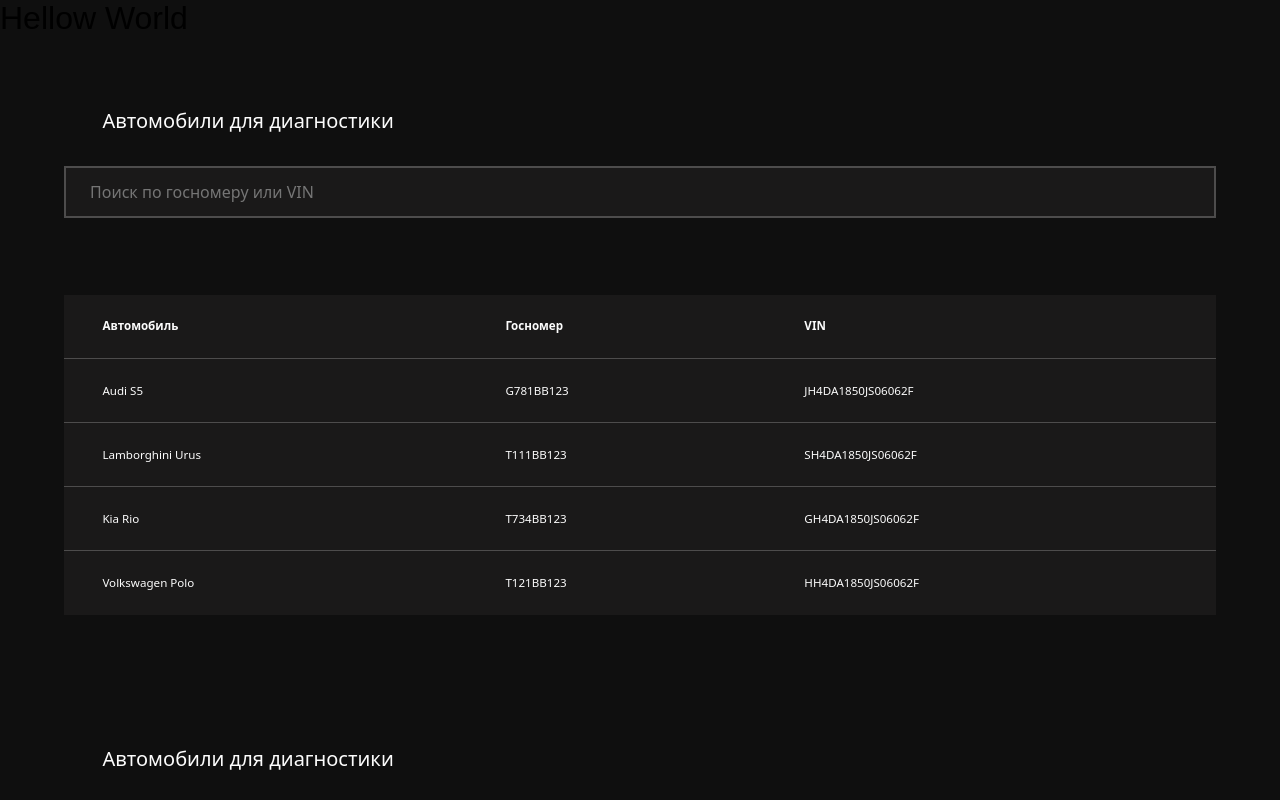
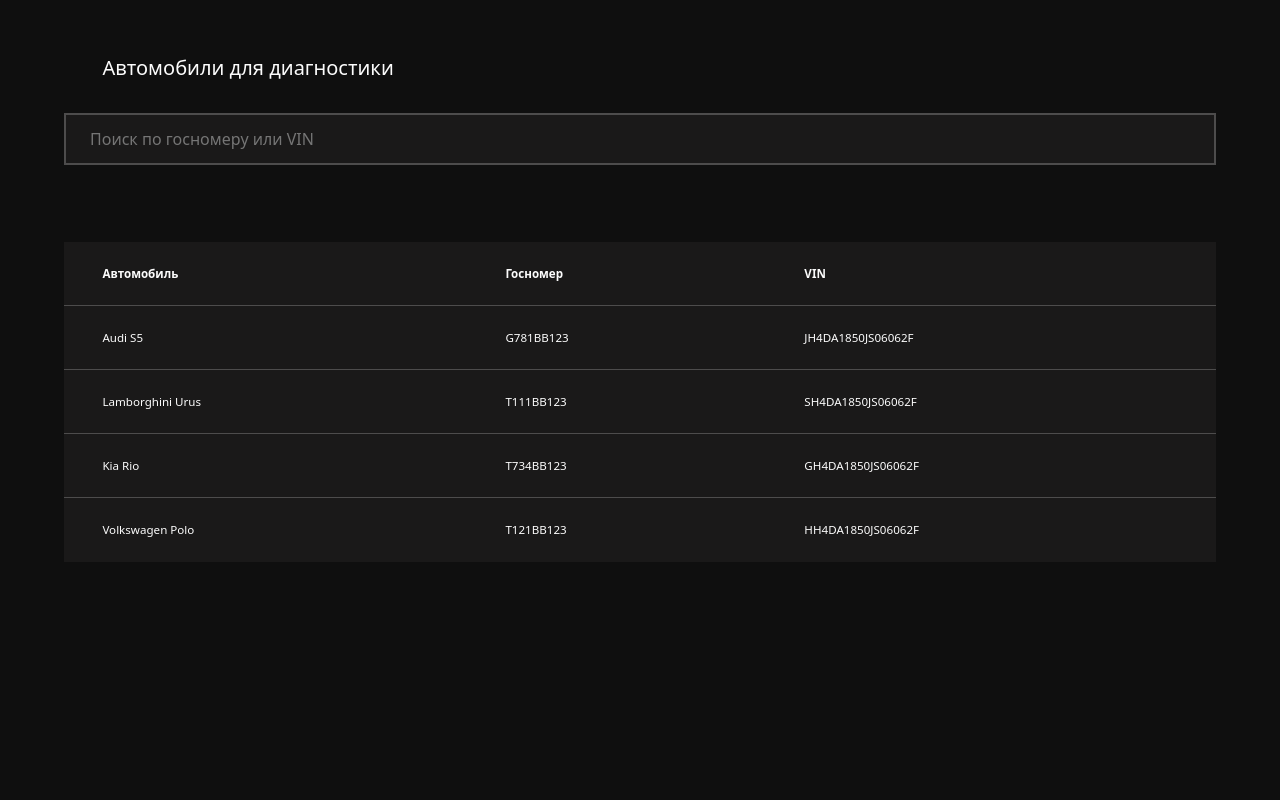
Before and after one commit to natalia-nuikina/CarsDiagnostics, a Vue app: page / in a window 1280 px wide. Shown: the top 800 px of the page. Built offline with nearby package versions, Linux system fonts and the light colour scheme.

Commit message:
Публикация

```diff
--- a/src/App.vue
+++ b/src/App.vue
@@ -1,12 +1,9 @@
 <script setup>
-import CarsList from './components/CarsList.vue';
 
 </script>
 
 <template>
   <main>
-    <h1>Hellow World</h1>
-      <CarsList />
       <RouterView />
   </main>
 </template>
```
